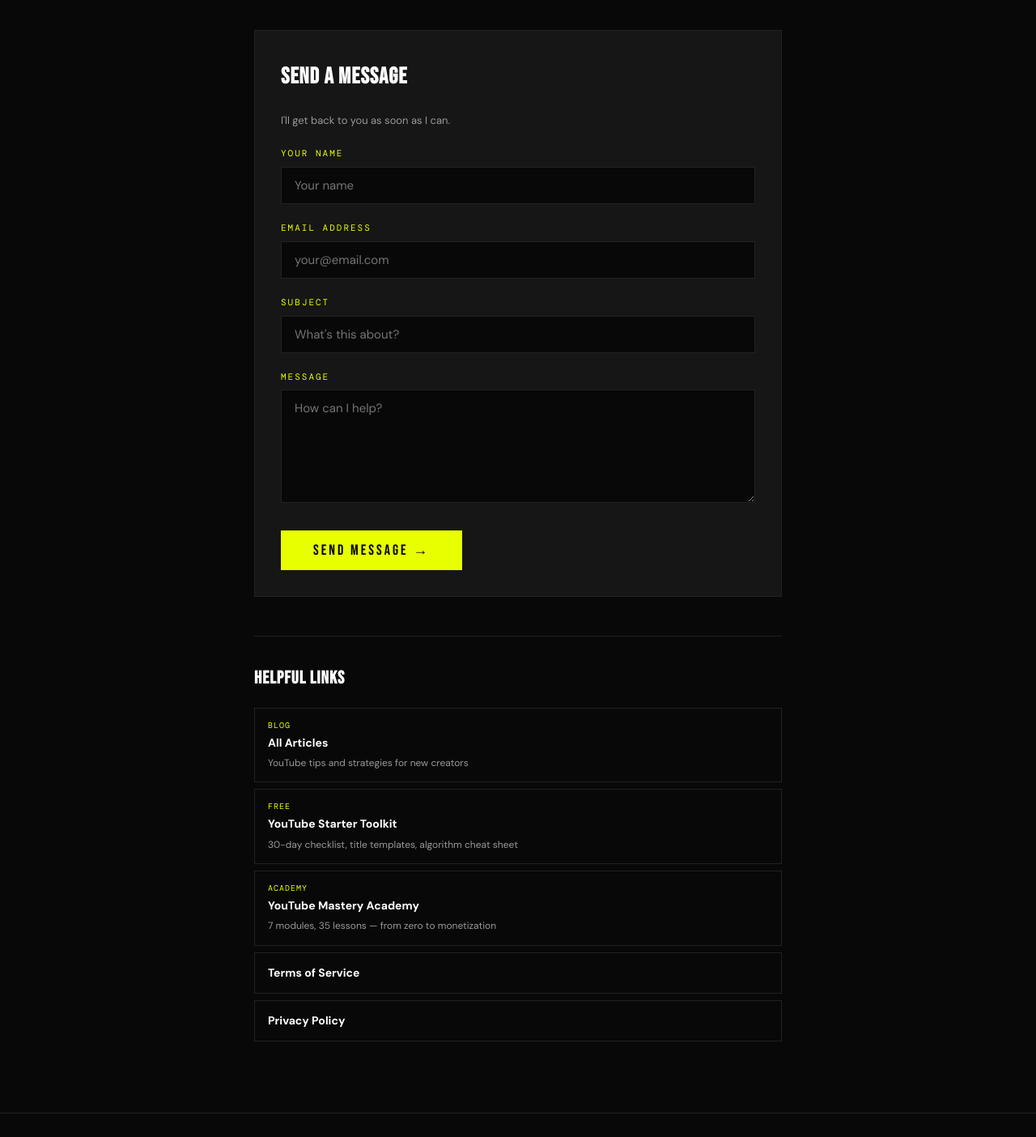
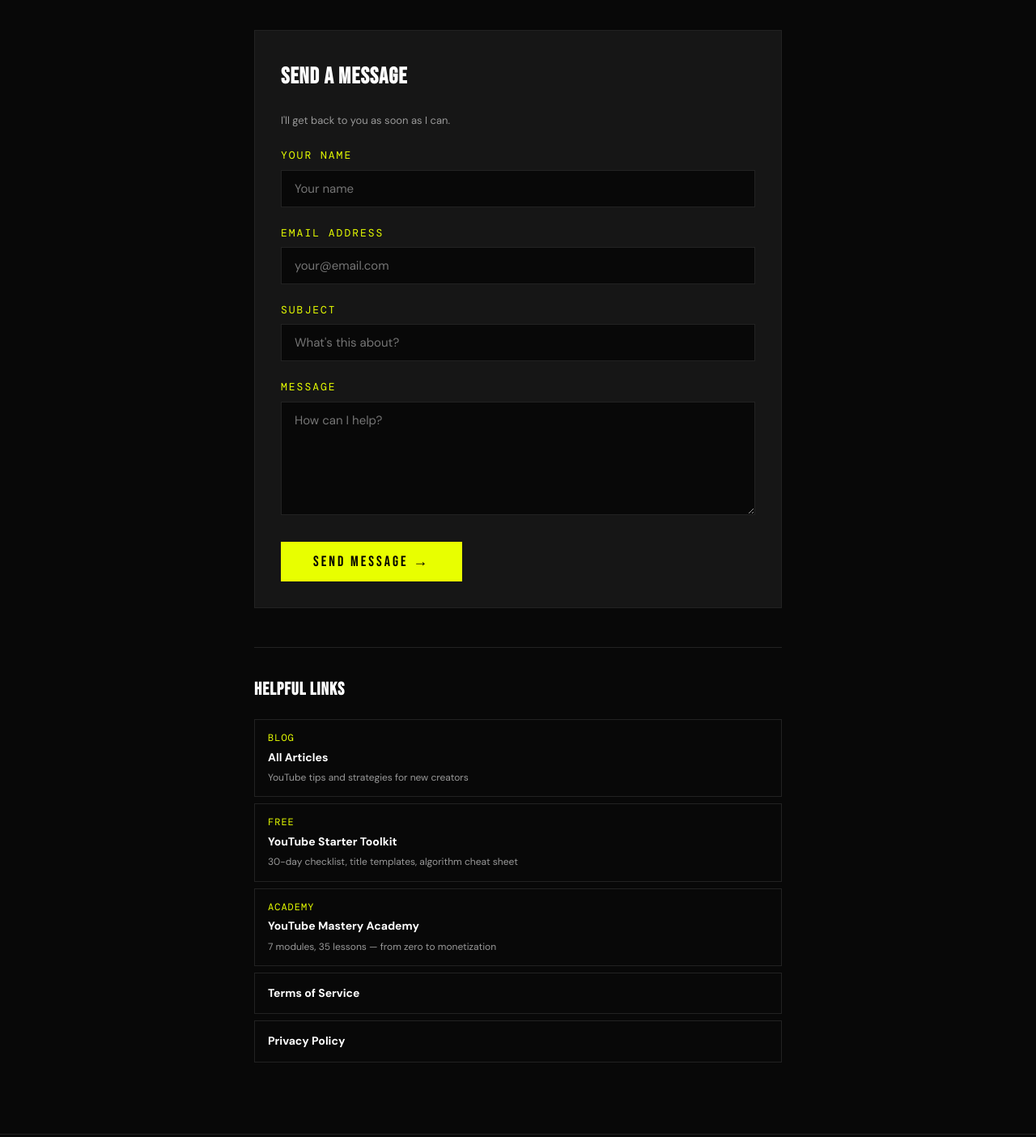
Before and after one commit to andrehaynes1-cpu/andrexplains-site, a website: page contact.html in a window 1280 px wide. Shown: the part 703-2107 px from the top of the page at 81% size. Drawn offline with nearby package versions, Linux system fonts and the light colour scheme.

Commit message:
Update contact.html ZERO squinting on every page:

```diff
--- a/contact.html
+++ b/contact.html
@@ -76,7 +76,7 @@
   .contact-card a:hover{text-decoration:underline}
   .form-card{background:var(--bg3);border:1px solid var(--border);padding:32px;margin-top:40px}
   .form-card h2{font-family:var(--font-display);font-size:28px;letter-spacing:1px;color:var(--text);margin-bottom:16px}
-  label{display:block;font-family:var(--font-mono);font-size:11px;color:var(--accent);letter-spacing:2px;text-transform:uppercase;margin-bottom:6px;margin-top:20px}
+  label{display:block;font-family:var(--font-mono);font-size:13px;color:var(--accent);letter-spacing:2px;text-transform:uppercase;margin-bottom:6px;margin-top:20px}
   input,textarea{width:100%;padding:12px 16px;background:var(--bg);border:1px solid var(--border);color:var(--text);font-family:var(--font-body);font-size:15px;border-radius:0;outline:none;transition:border-color .2s}
   input:focus,textarea:focus{border-color:var(--accent)}
   textarea{min-height:140px;resize:vertical}
@@ -89,7 +89,7 @@
   .resource-link:hover{border-color:var(--accent)}
   .resource-link .rl-title{font-size:14px;font-weight:600;color:var(--text)}
   .resource-link .rl-desc{font-size:12px;color:var(--text3);margin-top:2px}
-  .resource-link .rl-badge{font-family:var(--font-mono);font-size:10px;color:var(--accent);letter-spacing:1px}
+  .resource-link .rl-badge{font-family:var(--font-mono);font-size:12px;color:var(--accent);letter-spacing:1px}
   footer{border-top:1px solid var(--border);padding:32px 24px;text-align:center}
   .f-brand{font-family:var(--font-display);font-size:18px;letter-spacing:2px;color:var(--text)}
   .f-brand em{font-style:normal;color:var(--accent)}
@@ -139,7 +139,7 @@
     <h2>SEND A MESSAGE</h2>
     <p style="font-size:13px;color:var(--text3);margin-bottom:8px">I'll get back to you as soon as I can.</p>
 
-    <form id="contactForm" action="https://formsubmit.co/andreexplains@gmail.com" method="POST">
+    <form id="contactForm" action="https://formsubmit.co/info@andinesutubeintelligence.com" method="POST">
       <input type="hidden" name="_subject" value="New message from AndreExplains.com">
       <input type="hidden" name="_captcha" value="false">
       <input type="hidden" name="_next" value="https://andreexplains.com/contact.html?sent=true">
@@ -199,7 +199,7 @@
     <a href="/terms.html">Terms</a>
     <a href="/privacy.html">Privacy</a>
   </div>
-  <div style="font-size:11px;color:#666;margin-top:8px">© <span id="yr"></span> AndreExplains.com — All rights reserved.</div>
+  <div style="font-size:13px;color:#888;margin-top:8px">© <span id="yr"></span> AndreExplains.com — All rights reserved.</div>
 </footer>
 
 <script>
```
